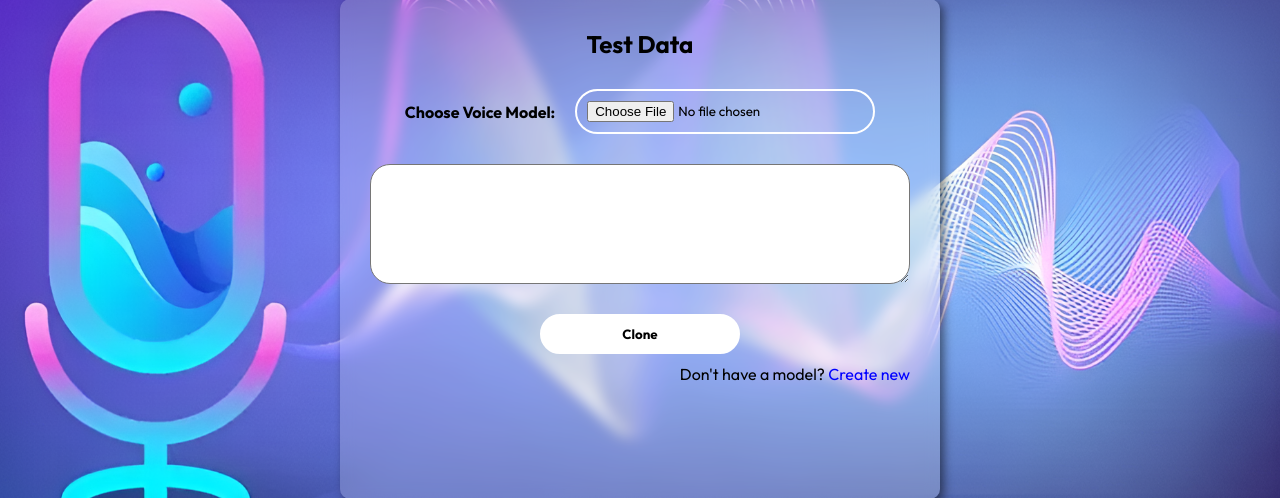
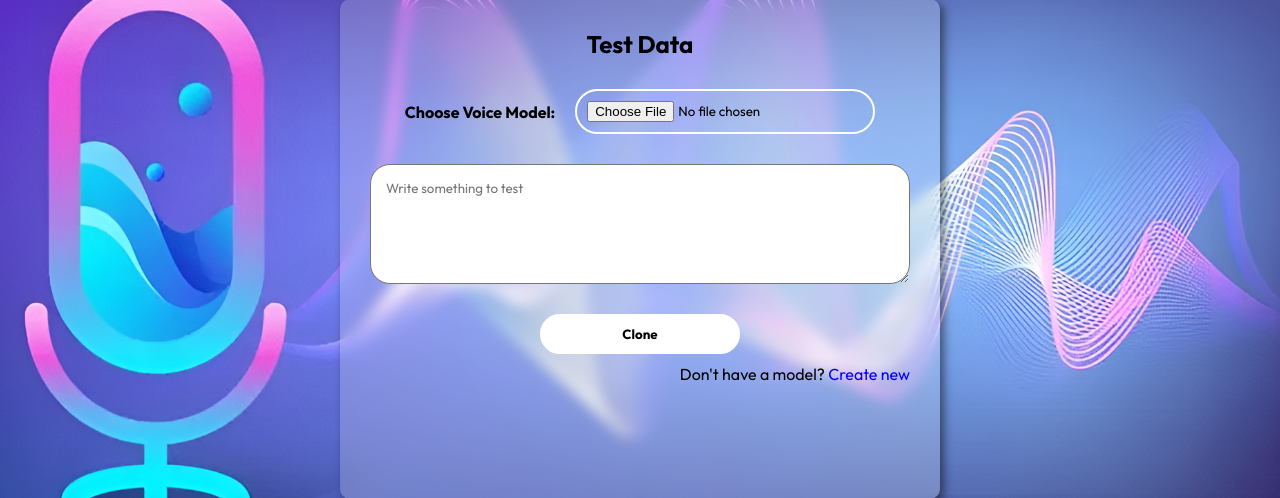
Before and after one commit to Nehal-Khan-29/Voice-Clone, a Flask app: page /testing in a window 1280 px wide. Shown: the part 151-649 px from the top of the page. Run offline with Flask 3, Linux system fonts and the light colour scheme.

Commit message:
Update test_model.html

```diff
--- a/templates/test_model.html
+++ b/templates/test_model.html
@@ -24,7 +24,7 @@
                 <input type="file" name="myfile">
             </div>
 
-            <textarea></textarea>
+            <textarea placeholder="Write something to test"></textarea>
 
             <input class="submit" type="submit" value="Clone">
 
```
